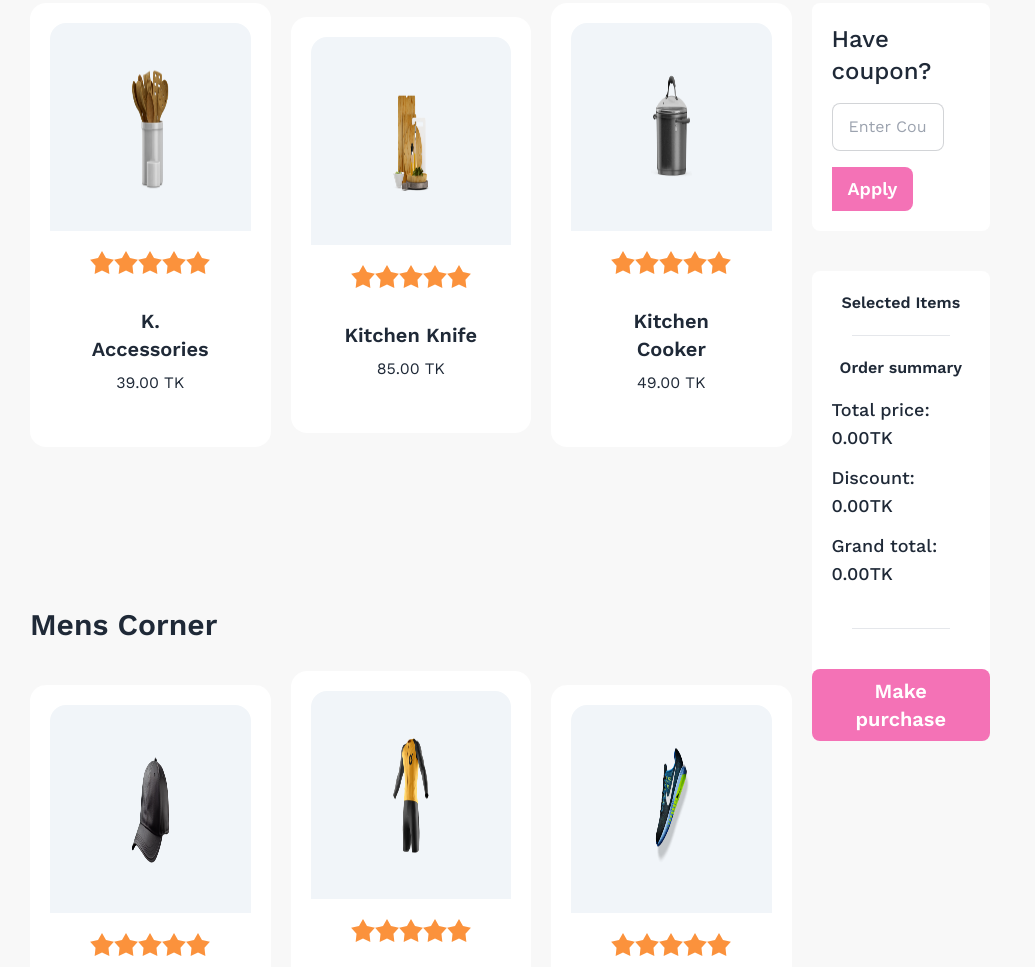
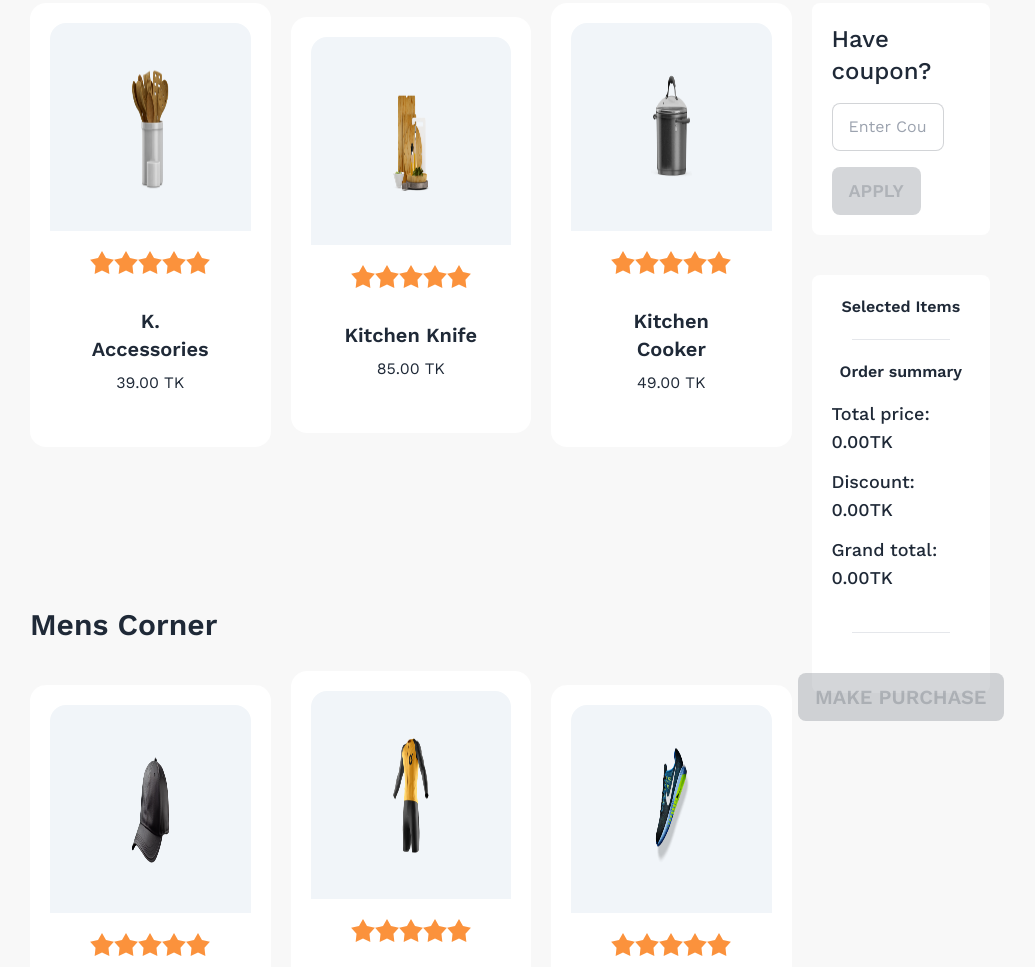
Before and after one commit to tasmim-tahsin/summer-sale-website, a plain HTML site: page index.html in a window 1280 px wide. Shown: the part 838-1805 px from the top of the page, without its empty margins (130-1165 px from the left). Drawn offline with nearby package versions, Linux system fonts and the light colour scheme.

Commit message:
Update index.html button class

```diff
--- a/index.html
+++ b/index.html
@@ -404,7 +404,7 @@
         <div class="bg-white rounded-lg p-5">
           <h1 class="text-2xl font-medium">Have coupon?</h1>
           <input id="couponField" type="text" placeholder="Enter Coupon" class="input input-bordered inline w-36 lg:w-28 my-4" />
-          <button id="applyBtn" disabled class="text-white bg-pink-400 text-lg font-semibold py-2 px-4 rounded-e-lg">Apply</button>
+          <button id="applyBtn" disabled class="btn text-white bg-pink-400 text-lg font-semibold py-2 px-4 rounded-e-lg">Apply</button>
         </div>
         <div class="mt-10 my-10">
 
@@ -426,7 +426,7 @@
 
           </div>
           <div class="flex justify-center">
-              <button onclick="my_modal_3.showModal()" id="purchaseBtn" disabled class=" text-white bg-pink-400 text-xl font-semibold py-2 px-4 rounded-lg -mt-5">Make purchase</button>
+              <button onclick="my_modal_3.showModal()" id="purchaseBtn" disabled class="btn text-white bg-pink-400 text-xl font-semibold py-2 px-4 rounded-lg -mt-5">Make purchase</button>
               <dialog id="my_modal_3" class="modal">
                 <form method="dialog" class="modal-box">
                   <div class="flex flex-col justify-start items-center">
```
